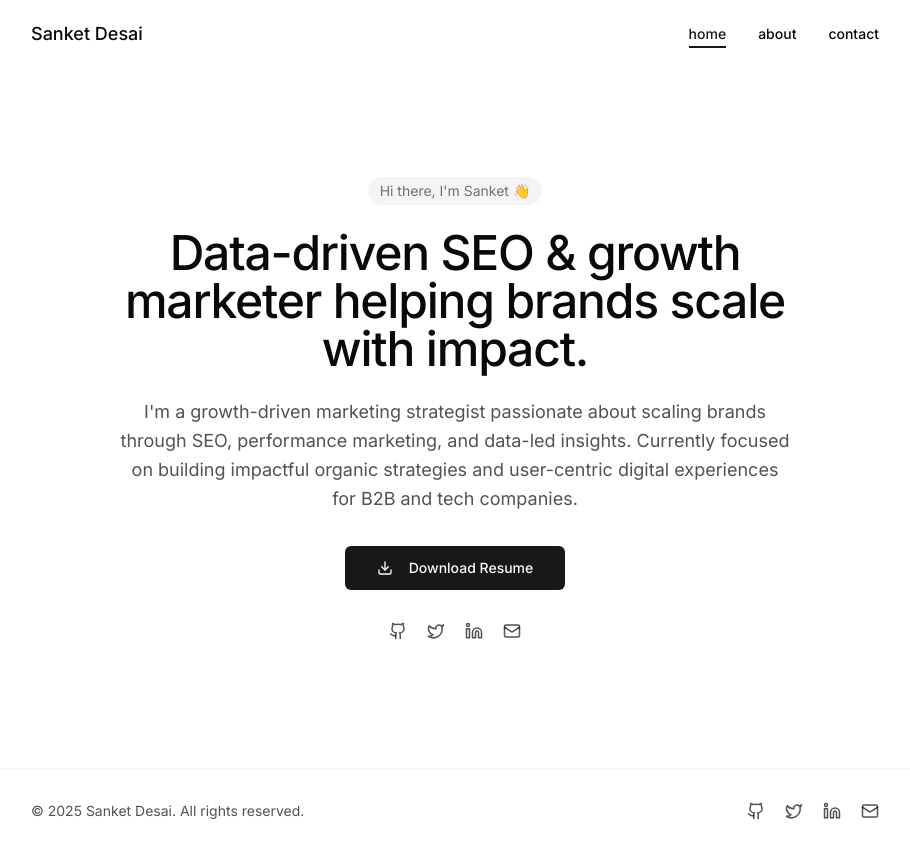
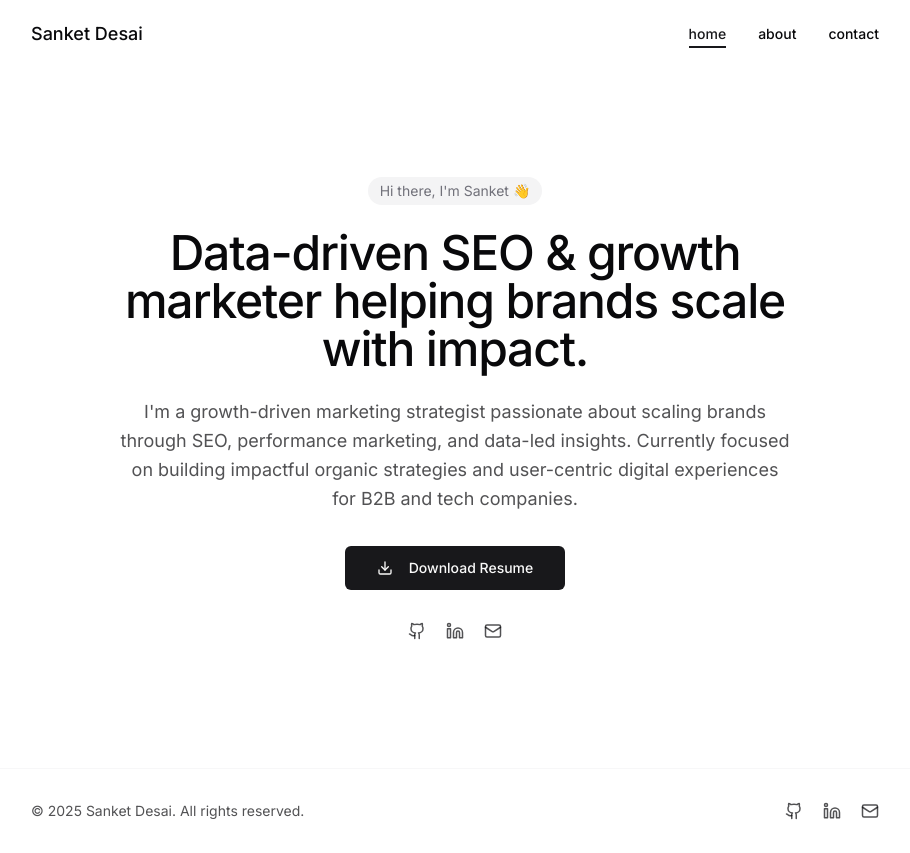
Before and after one commit to sad160130/seamless-site-replica, a React (Vite) app: page / in a window 1280 px wide. Shown: the whole page, without its empty margins (185-1095 px from the left). Built offline with nearby package versions, Linux system fonts and the light colour scheme.

Commit message:
Update social links
Updates social links to point to the correct profiles and removes the Twitter icon.

```diff
--- a/src/components/SocialLinks.tsx
+++ b/src/components/SocialLinks.tsx
@@ -1,26 +1,21 @@
 
-import { Github, Linkedin, Mail, Twitter } from 'lucide-react';
+import { Github, Linkedin, Mail } from 'lucide-react';
 
 const SocialLinks = () => {
   const socialLinks = [
     {
       icon: <Github size={18} />,
-      href: 'https://github.com/sanketdes',
+      href: 'https://github.com/sad160130',
       label: 'GitHub'
     },
     {
-      icon: <Twitter size={18} />,
-      href: 'https://twitter.com/sanketdes',
-      label: 'Twitter'
-    },
-    {
       icon: <Linkedin size={18} />,
-      href: 'https://www.linkedin.com/in/sanketdesai/',
+      href: 'https://github.com/sad160130',
       label: 'LinkedIn'
     },
     {
       icon: <Mail size={18} />,
-      href: 'mailto:hello@sanketdesai.info',
+      href: 'mailto:snketad@outlook.com',
       label: 'Email'
     },
   ];
```
